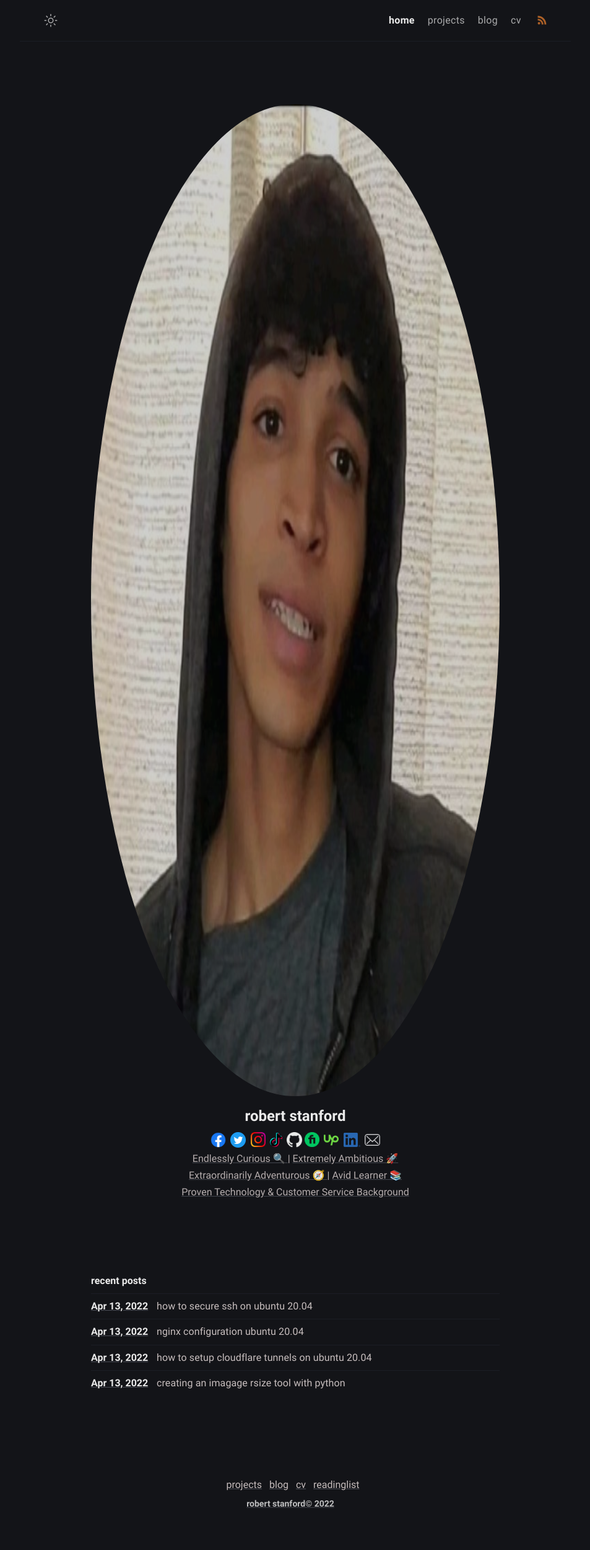
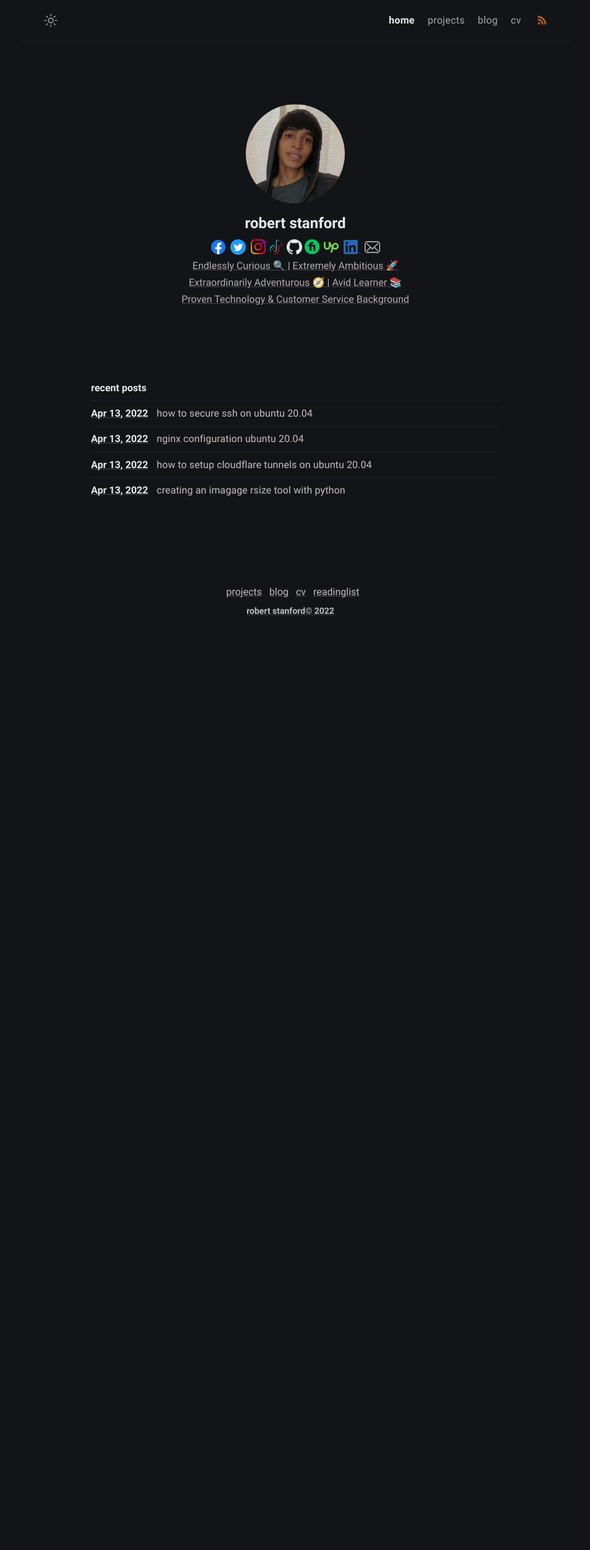
Before and after one commit to shmor3/personal-site, a Jekyll site: the page built from index.md, in a window 1280 px wide. Shown: the whole page at 62% size, without its empty margins (163-1116 px from the left). Built offline with Jekyll 4.4.1, drawn with Linux system fonts in a browser that asks for light colours; after the commit the page ends 1060 px from its top, so only the background shows below that.

Commit message:
style updates

```diff
--- a/_sass/klise/_layout.scss
+++ b/_sass/klise/_layout.scss
@@ -190,7 +190,7 @@
   }
 
   .author-avatar {
-    height: 100rem;
+    height: 10rem;
     border-radius: 100%;
     user-select: none;
     background-color: $black;
@@ -198,7 +198,7 @@
     -webkit-user-select: none;
     -webkit-animation: 0.5s ease-in forwards fadein;
     animation: 0.5s ease-in forwards fadein;
-    opacity: 0.2;
+    opacity: 1;
   }
 
   .author-name {
```
Also changed, not shown: 4 other files.
